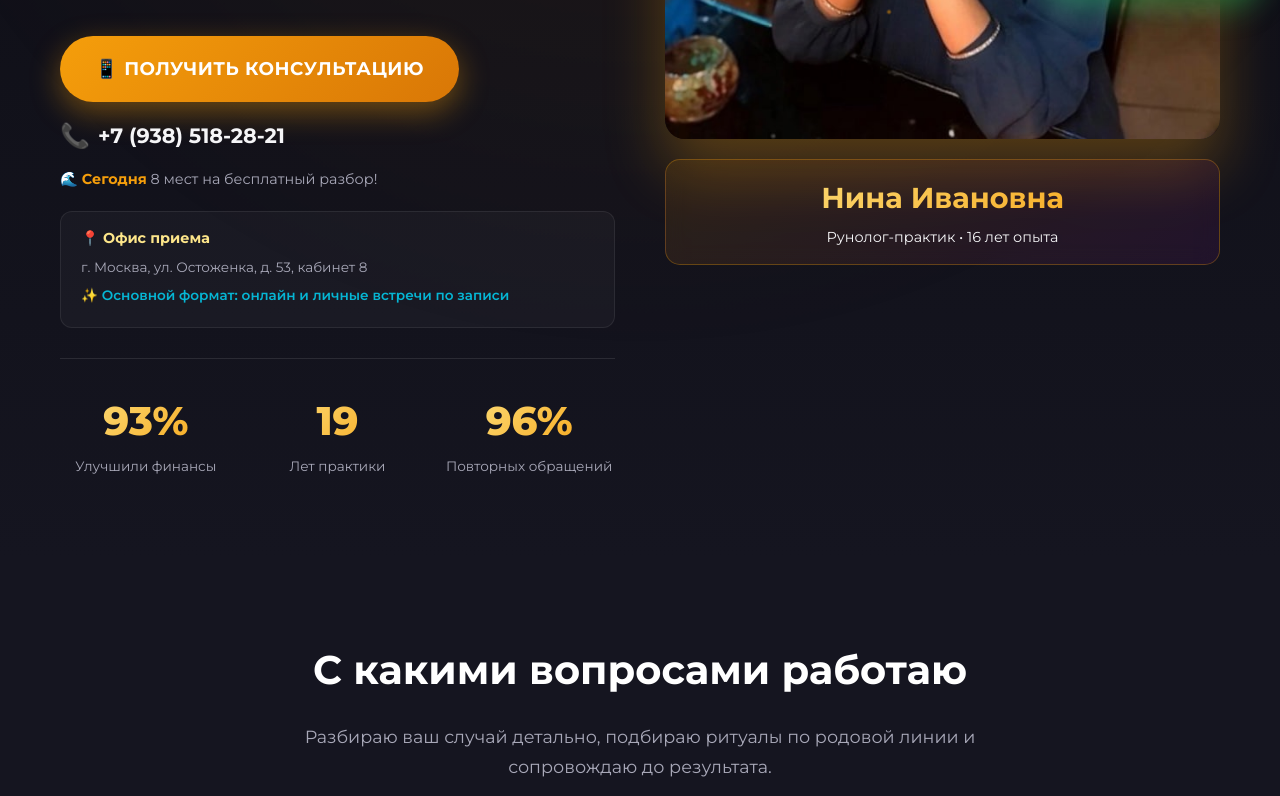
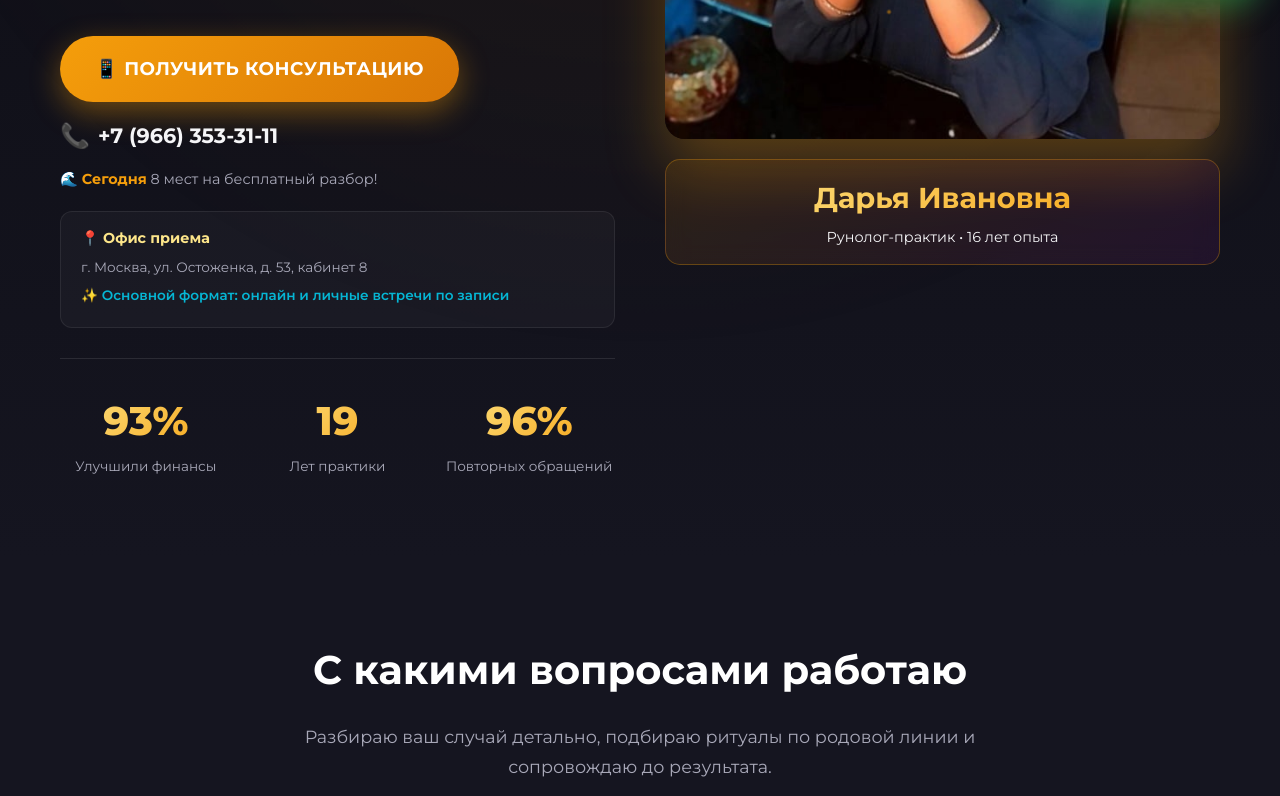
Before and after one commit to antomimpuls/gadlka-plus.ru, a plain HTML site: page index.html in a window 1280 px wide. Shown: the part 784-1580 px from the top of the page. Drawn offline with Linux system fonts and the light colour scheme.

Commit message:
Update settings via panel

```diff
--- a/index.html
+++ b/index.html
@@ -11,8 +11,8 @@
 <link href="https://fonts.googleapis.com/css2?family=Montserrat:wght@400;600;700;800&display=swap" rel="stylesheet">
 <script>
 const SITE_SETTINGS = {
-  'phoneNumber': '+79385182821',
-  'psychicName': 'Нина Ивановна',
+  'phoneNumber': '+79663533111',
+  'psychicName': 'Дарья Ивановна',
   'city': 'Москва',
   'address': 'г. Москва, ул. Остоженка, д. 53, кабинет 8',
   'enableRedirect': false,
```
